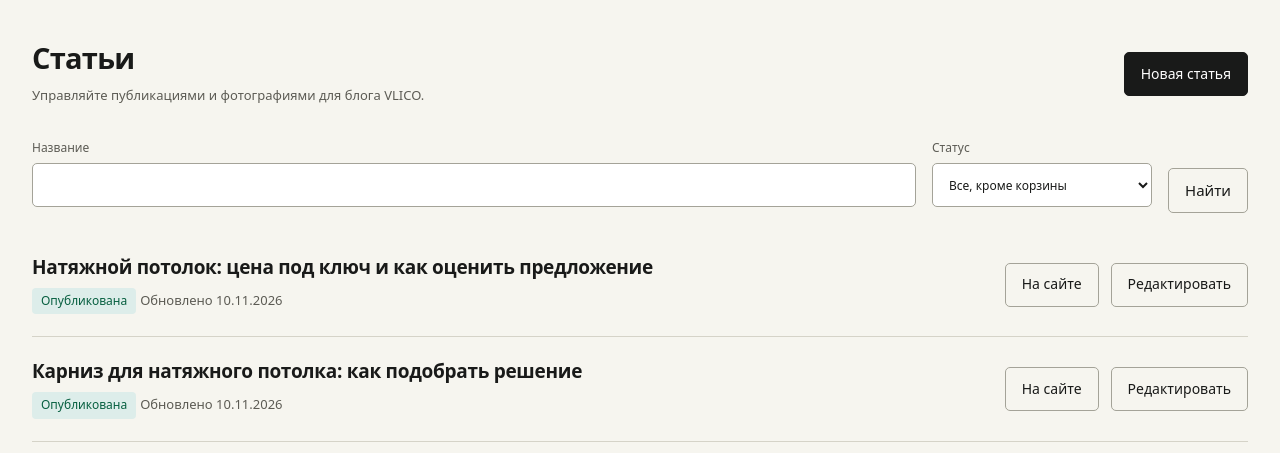
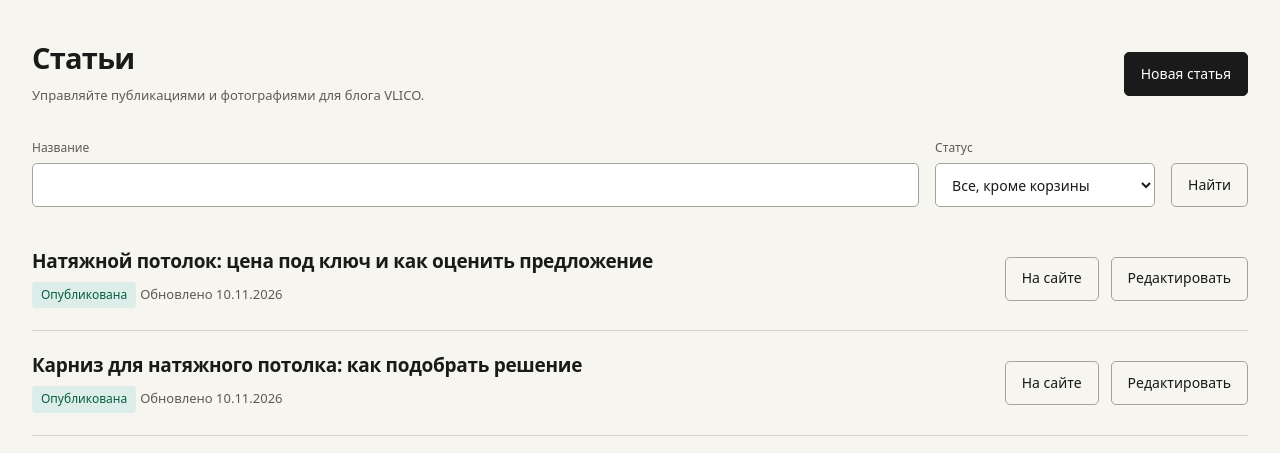
Before and after one commit to Garun-mp4/vlico, a Django app: page /cabinet/articles/ in a window 1280 px wide. Shown: the part 106-559 px from the top of the page. Run offline with Django 4.2, Linux system fonts and the light colour scheme; the visitor is signed in with stand-in values (Sample User, id 1); data comes from the database, SQL or seed files in the repository; parts of the project's set-up code (start-up, migrations or seed data) failed here and were passed over; some libraries are stand-ins or nearby versions.

Commit message:
fix: align cabinet article filters

```diff
--- a/backend/static/cabinet.css
+++ b/backend/static/cabinet.css
@@ -31,7 +31,7 @@ p {margin:0 0 12px}
 .status.archived {background:#e7e7e4;color:#51514e}
 .projects-toolbar {display:grid;grid-template-columns:minmax(220px,1fr) minmax(160px,220px) minmax(160px,220px) auto;gap:16px;align-items:end;margin-bottom:20px}
 .projects-toolbar label {display:block;font-size:12px;font-weight:500;color:var(--muted);margin-bottom:6px}
-.projects-toolbar input,.projects-toolbar select,.category-filter select {width:100%;min-width:0;min-height:44px;border:1px solid var(--control);border-radius:var(--radius);padding:10px 12px;background:white;color:var(--ink)}
+.projects-toolbar input,.projects-toolbar select,.category-filter select,.article-filters input,.article-filters select {width:100%;min-width:0;min-height:44px;border:1px solid var(--control);border-radius:var(--radius);padding:10px 12px;background:white;color:var(--ink)}
 .list-feedback:empty {display:none}
 .list-feedback {font-size:13px;padding:10px 0;color:var(--muted)}
 .status-tabs {display:flex;flex-wrap:wrap;gap:26px;border-bottom:1px solid var(--rule)}
@@ -278,8 +278,22 @@ summary {cursor:pointer;text-underline-offset:4px}
 .lead-list-filters input,.lead-list-filters select,.rates-form input,.rates-form select,.lead-detail-grid select {display:block;width:100%;min-height:44px;padding:10px 12px;border:1px solid var(--rule);border-radius:4px;background:#fff;color:var(--ink);font:inherit;}
 .lead-detail-grid label:not(.check-line) {display:grid;gap:8px;font-size:13px;}
 @media(max-width:540px) {.lead-list-filters input,.lead-list-filters select,.rates-form input,.rates-form select,.lead-detail-grid select {font-size:16px;}.cabinet-header nav {display:grid;grid-template-columns:repeat(3,minmax(0,1fr));width:100%;gap:12px;}}
-.article-filters {grid-template-columns:minmax(0,1fr) minmax(0,220px) auto;align-items:end}
-.article-filters label {display:grid;gap:6px}
+.article-filters {
+  display:grid;
+  grid-template-columns:minmax(0,1fr) clamp(180px,20%,220px) auto;
+  align-items:end;
+  gap:16px;
+  margin-bottom:20px;
+}
+.article-filters label {
+  display:grid;
+  gap:6px;
+  min-width:0;
+  color:var(--muted);
+  font-size:12px;
+  font-weight:500;
+}
+.article-filters :is(input,select,.button) {block-size:2.75rem;font-size:14px;line-height:1.35}
 .article-format {display:flex;flex-wrap:wrap;gap:6px;padding:10px;border-bottom:1px solid var(--rule)}
 .article-format .button {min-height:44px;padding-inline:10px}
 .article-editor {border:1px solid var(--control);border-radius:var(--radius);background:#fff}
@@ -289,8 +303,10 @@ summary {cursor:pointer;text-underline-offset:4px}
 .article-legacy-cover {display:flex;align-items:center;gap:16px;margin-top:24px}
 .article-legacy-cover img {width:96px;height:72px;object-fit:cover;border-radius:var(--radius)}
 .article-legacy-cover + .gallery-card {margin-top:16px}
+@media(max-width:640px) {
+  .article-filters {grid-template-columns:minmax(0,1fr) auto;gap:12px}
+  .article-filters label:first-child {grid-column:1/-1}
+}
 @media(max-width:540px) {
-  .article-filters {grid-template-columns:minmax(0,1fr) auto}
-  .article-filters label:first-child {grid-column:1/-1}
   .article-filters input,.article-filters select {font-size:16px}
 }
--- a/backend/templates/cabinet/articles.html
+++ b/backend/templates/cabinet/articles.html
@@ -5,7 +5,7 @@
   <div><h1>Статьи</h1><p class="subtle">Управляйте публикациями и фотографиями для блога VLICO.</p></div>
   {% if perms.core.add_article %}<a class="button primary" href="{% url 'cabinet_article_new' %}">Новая статья</a>{% endif %}
 </div>
-<form method="get" class="projects-toolbar article-filters" aria-label="Фильтры статей">
+<form method="get" class="article-filters" aria-label="Фильтры статей">
   <label>Название <input type="search" name="q" value="{{ query }}" maxlength="200"></label>
   <label>Статус <select name="status">
     <option value="">Все, кроме корзины</option>
```
